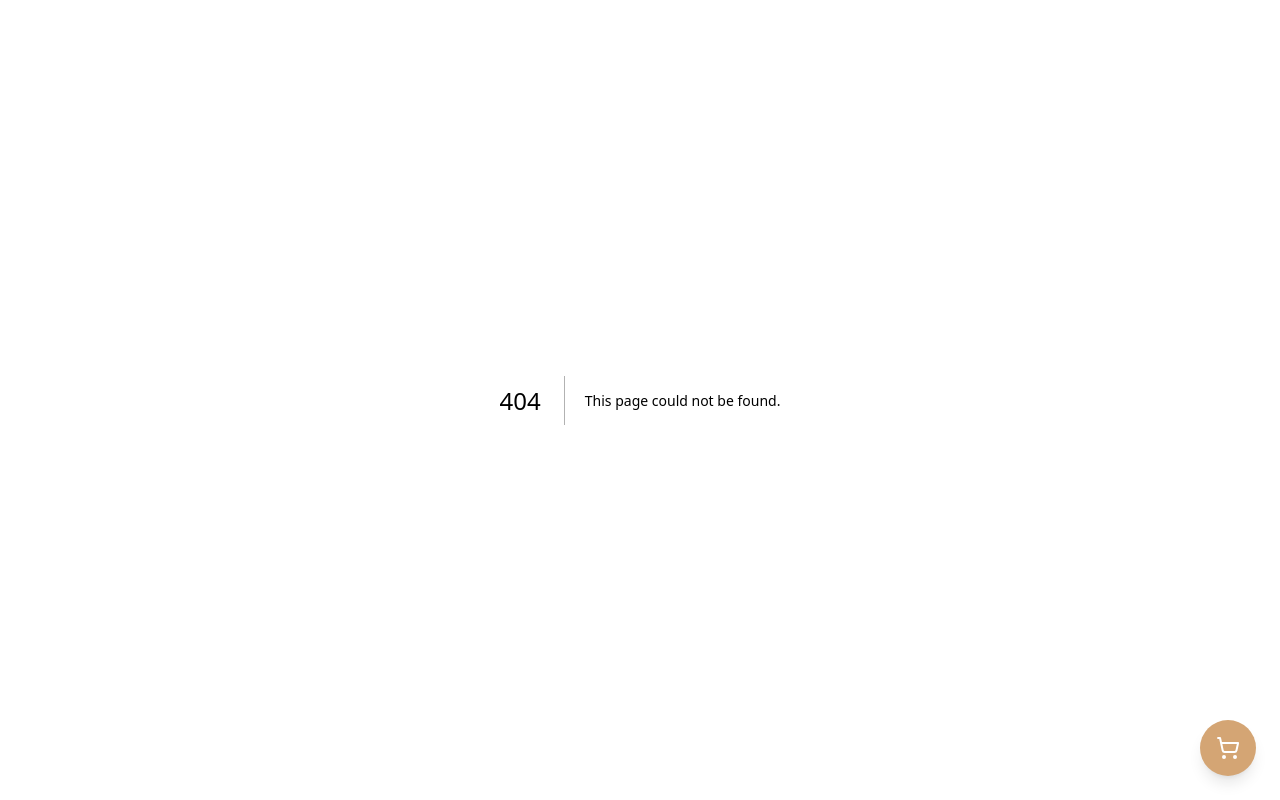
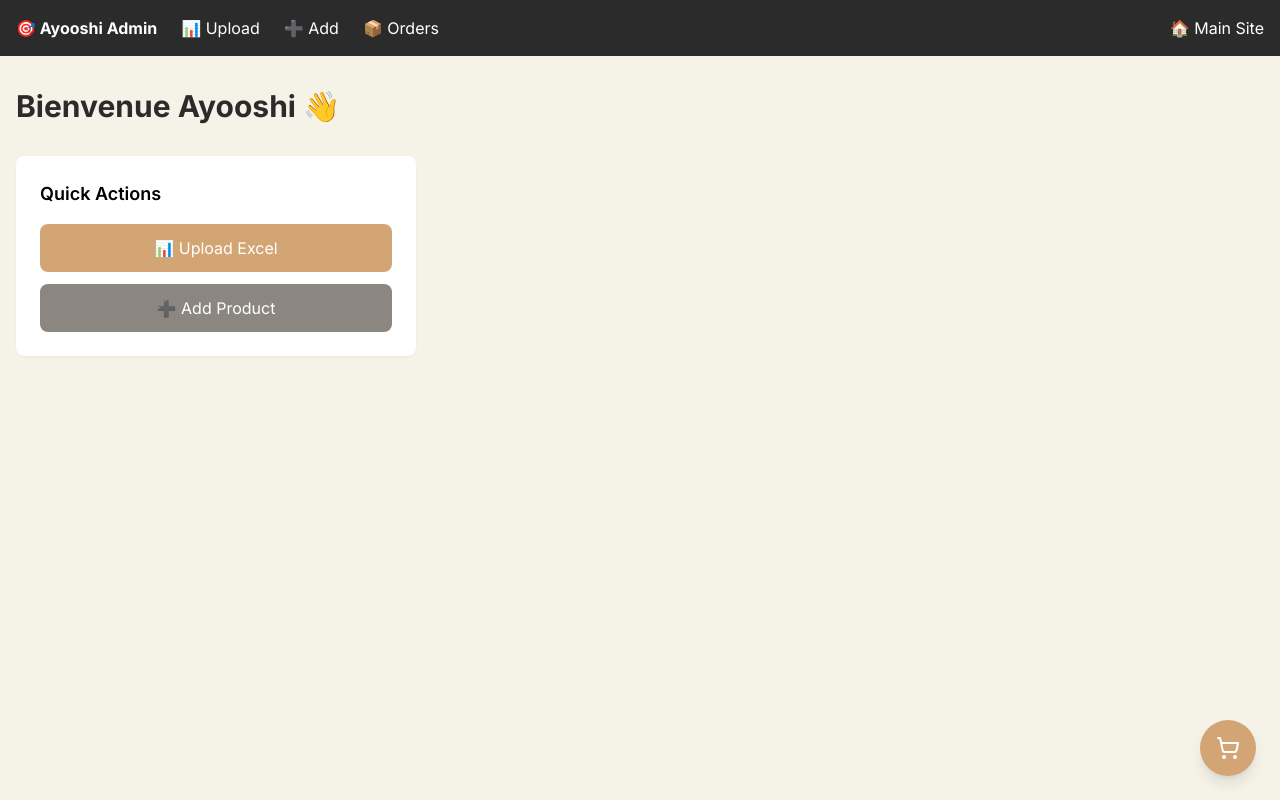
Before and after one commit to Nomac09/liquidation-nord, a Next.js app: page /ayooshi/dashboard in a window 1280 px wide. Before the commit this address had no page. Built offline with nearby package versions, Linux system fonts and the light colour scheme.

Commit message:
Add hidden admin panel at /ayooshi

```diff
--- /dev/null
+++ b/app/ayooshi/dashboard/page.tsx
@@ -0,0 +1,39 @@
+'use client'
+
+import Link from 'next/link'
+
+export default function AyooshiDashboard() {
+  return (
+    <div className="min-h-screen bg-beige">
+      <nav className="bg-anthracite text-white p-4">
+        <div className="container mx-auto flex gap-6">
+          <span className="font-bold">🎯 Ayooshi Admin</span>
+          <Link href="/ayooshi/upload" className="hover:text-oak">📊 Upload</Link>
+          <Link href="/ayooshi/add" className="hover:text-oak">➕ Add</Link>
+          <Link href="/ayooshi/orders" className="hover:text-oak">📦 Orders</Link>
+          <Link href="/" className="ml-auto hover:text-oak">🏠 Main Site</Link>
+        </div>
+      </nav>
+
+      <div className="container mx-auto px-4 py-8">
+        <h1 className="text-3xl font-bold text-anthracite mb-8">
+          Bienvenue Ayooshi 👋
+        </h1>
+
+        <div className="grid grid-cols-1 md:grid-cols-3 gap-6">
+          <div className="bg-white p-6 rounded-lg shadow-sm">
+            <h3 className="text-lg font-semibold mb-4">Quick Actions</h3>
+            <div className="space-y-3">
+              <Link href="/ayooshi/upload" className="block w-full bg-oak text-white py-3 px-4 rounded-lg text-center hover:bg-anthracite transition-colors">
+                📊 Upload Excel
+              </Link>
+              <Link href="/ayooshi/add" className="block w-full bg-warm-gray text-white py-3 px-4 rounded-lg text-center hover:bg-anthracite transition-colors">
+                ➕ Add Product
+              </Link>
+            </div>
+          </div>
+        </div>
+      </div>
+    </div>
+  )
+}
--- a/app/ayooshi/page.tsx
+++ b/app/ayooshi/page.tsx
@@ -1,5 +1,53 @@
-import { redirect } from 'next/navigation'
+'use client'
+
+import { useState } from 'react'
+import { useRouter } from 'next/navigation'
 
 export default function AyooshiEntry() {
-  redirect('/ayooshi/dashboard')
+  const [password, setPassword] = useState('')
+  const [error, setError] = useState('')
+  const router = useRouter()
+
+  const handleLogin = (e: React.FormEvent) => {
+    e.preventDefault()
+    if (password === 'liquidation2024!') {
+      sessionStorage.setItem('ayooshi-auth', 'true')
+      router.push('/ayooshi/dashboard')
+    } else {
+      setError('Mot de passe incorrect')
+    }
+  }
+
+  return (
+    <div className="min-h-screen bg-beige flex items-center justify-center">
+      <div className="bg-white p-8 rounded-lg shadow-sm w-96">
+        <h1 className="text-2xl font-bold text-anthracite mb-6">
+          Ayooshi Admin 🔐
+        </h1>
+        <form onSubmit={handleLogin} className="space-y-4">
+          <div>
+            <label className="block text-sm font-medium mb-2">
+              Mot de passe
+            </label>
+            <input
+              type="password"
+              value={password}
+              onChange={(e) => setPassword(e.target.value)}
+              className="w-full px-3 py-2 border rounded-lg focus:outline-none focus:ring-2 focus:ring-oak"
+              required
+            />
+          </div>
+          {error && (
+            <p className="text-red-500 text-sm">{error}</p>
+          )}
+          <button
+            type="submit"
+            className="w-full bg-oak text-white py-2 rounded-lg font-semibold hover:bg-anthracite transition-colors"
+          >
+            Entrer
+          </button>
+        </form>
+      </div>
+    </div>
+  )
 }
```
